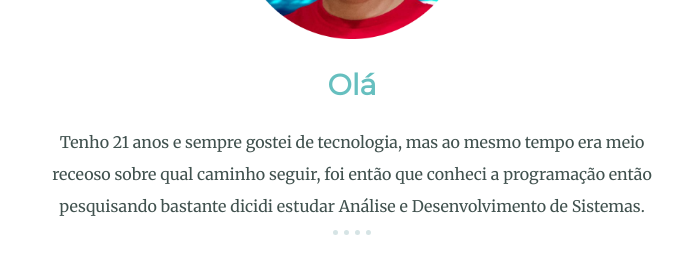
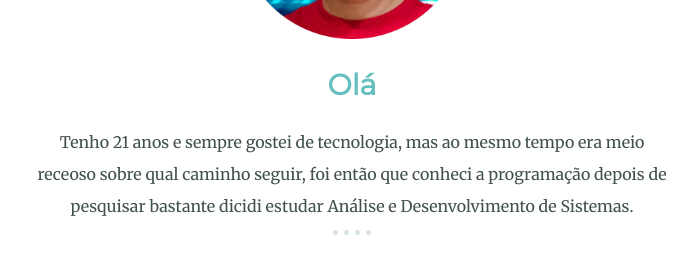
Before and after one commit to DevWalissonMatheus/CSS-Meu-Site, a plain HTML site: page index.html in a window 1280 px wide. Shown: the part 980-1242 px from the top of the page, without its empty margins (288-988 px from the left). Drawn offline with Linux system fonts and the light colour scheme; a web font is replaced by a local one.

Commit message:
correção do texto do perfil

```diff
--- a/index.html
+++ b/index.html
@@ -22,7 +22,7 @@
           <img class="imagem-perfil" src="images/walisson.png" alt="img-perfil">
           <h2>Olá</h2>
           <p class="text-perfil">Tenho 21 anos e sempre gostei de tecnologia, mas ao mesmo tempo era meio receoso sobre qual caminho seguir,
-             foi então que conheci a programação então pesquisando bastante dicidi estudar Análise e
+             foi então que conheci a programação depois de pesquisar bastante dicidi estudar Análise e
              Desenvolvimento de Sistemas.</p>
         </div>
         <hr>
```
